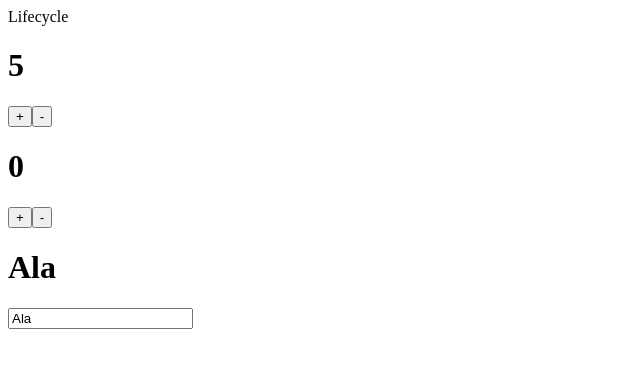
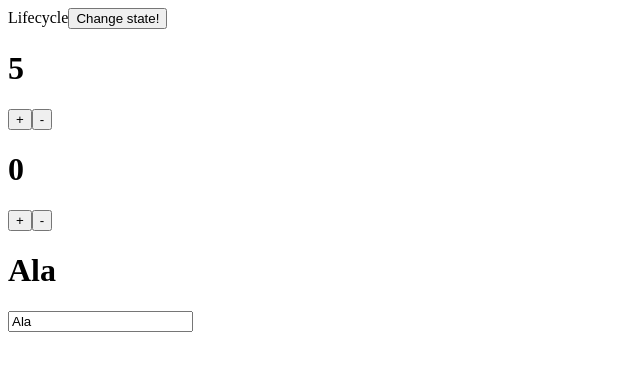
Before and after one commit to JanNowaczek/React.CounterAndInput, a React (Create React App) app: page / in a window 1280 px wide. Shown: the top 370 px of the page, without its empty margins (0-640 px from the left). Built offline with nearby package versions, Linux system fonts and the light colour scheme.

Commit message:
Lifecycle and Change button added

```diff
--- a/src/Lifecycle/Lifecycle.js
+++ b/src/Lifecycle/Lifecycle.js
@@ -4,7 +4,16 @@ class Lifecycle extends React.Component {
     constructor(){
         super()
 
+        this.state = {
+            number: 0,
+        }
+
         console.log ('constructor')
+    }
+
+    //wycofana
+    componentWillMount(){
+        console.log('componentWillMount')
     }
 
     componentDidMount(){
@@ -17,8 +26,14 @@ class Lifecycle extends React.Component {
         return(
             <div>
                 Lifecycle
+                <button
+                    onClick={() => this.setState({ number: this.state.number + 1})}
+                >
+                    Change state!
+                </button>
             </div>
         )
     }
 }
+
 export default Lifecycle
```
